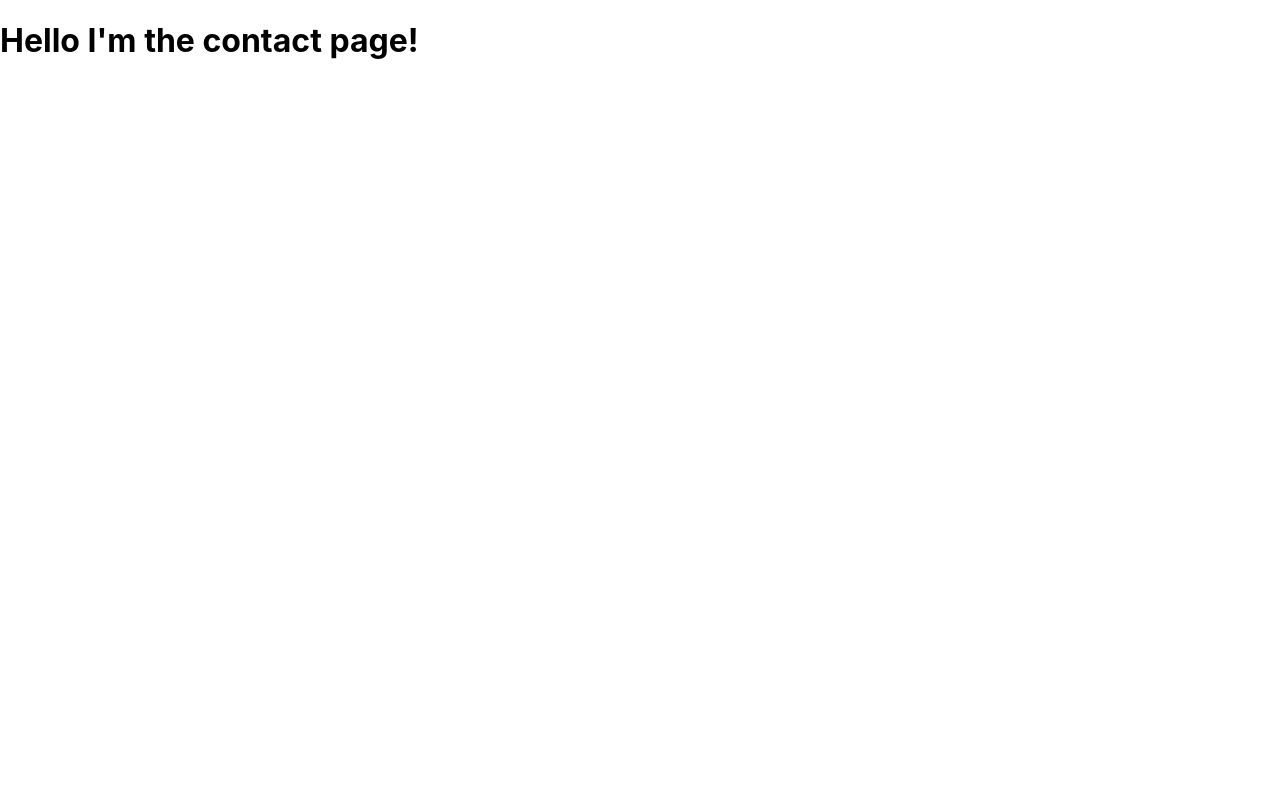
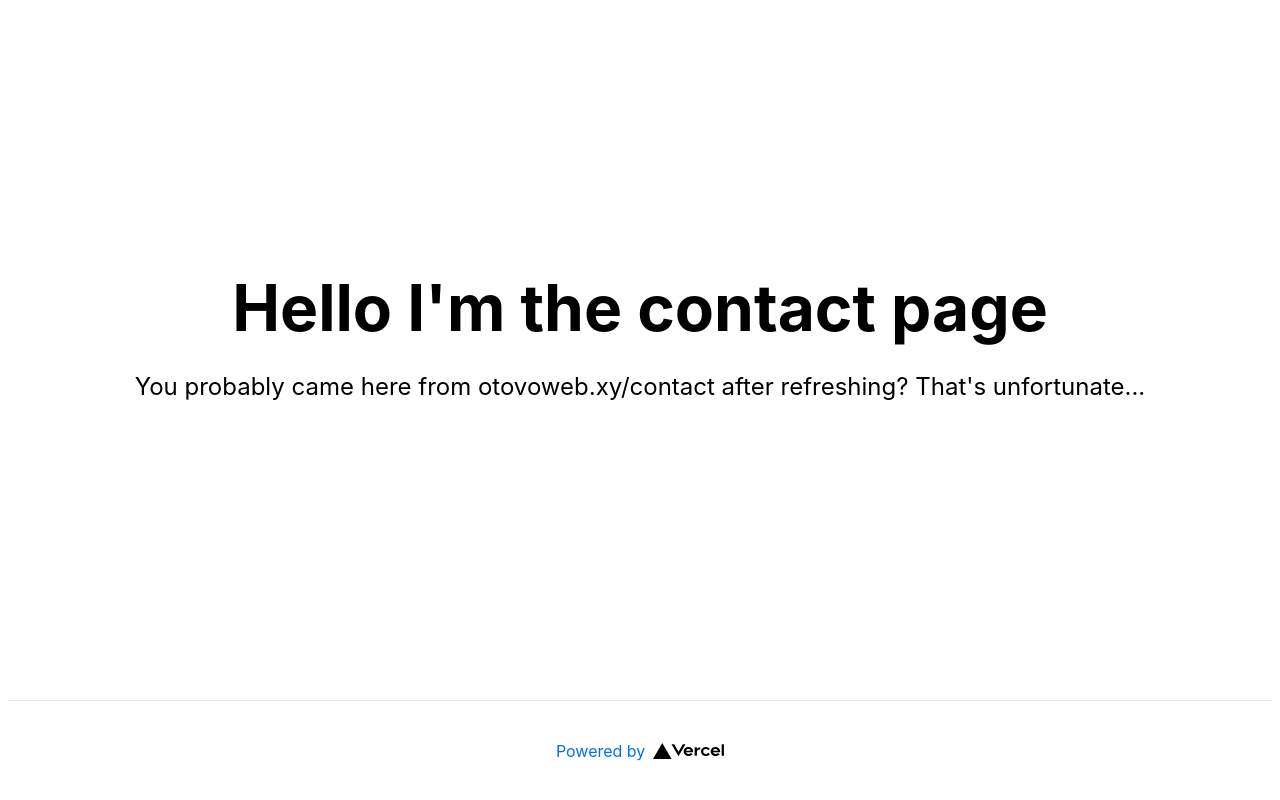
Before and after one commit to rix1/next-js-rewrites-demo, a Next.js app: page /contact in a window 1280 px wide. Built offline with nearby package versions, Linux system fonts and the light colour scheme.

Commit message:
update contact page;

```diff
--- a/pages/contact.js
+++ b/pages/contact.js
@@ -1,12 +1,56 @@
-import React from "react";
+import Head from "next/head";
+import Link from "next/link";
+import styles from "../styles/Home.module.css";
+const code = `module.exports = {
+  async rewrites() {
+    return [
+      // we need to define a no-op rewrite to trigger checking
+      // all pages/static files before we attempt proxying
+      {
+        source: "/:path*",
+        destination: "/:path*",
+      },
+      {
+        source: "/about",
+        destination: "https://46brew.app/about",
+      },
+      {
+        source: "/:path*",
+        destination:
+          "https://otovoweb-rix1-test-rewr-bntg5u.herokuapp.com/:path*",
+      },
+    ];
+  },
+};
+`;
 
-const Contact = () => {
-  console.log("Contact says hi");
+export default function Contact() {
   return (
-    <div className="">
-      <h1>Hello I'm the contact page!</h1>
+    <div className={styles.container}>
+      <Head>
+        <title>Hello I'm the contact page</title>
+        <link rel="icon" href="/favicon.ico" />
+      </Head>
+
+      <main className={styles.main}>
+        <h1 className={styles.title}>Hello I'm the contact page</h1>
+
+        <p className={styles.description}>
+          You probably came here from otovoweb.xy/contact after refreshing?
+          That's unfortunate...
+        </p>
+      </main>
+
+      <footer className={styles.footer}>
+        <a
+          href="https://vercel.com?utm_source=create-next-app&utm_medium=default-template&utm_campaign=create-next-app"
+          target="_blank"
+          rel="noopener noreferrer"
+        >
+          Powered by{" "}
+          <img src="/vercel.svg" alt="Vercel Logo" className={styles.logo} />
+        </a>
+      </footer>
     </div>
   );
-};
-
-export default Contact;
+}
```
Also changed, not shown: pages/index.js (+8 -1 lines).
